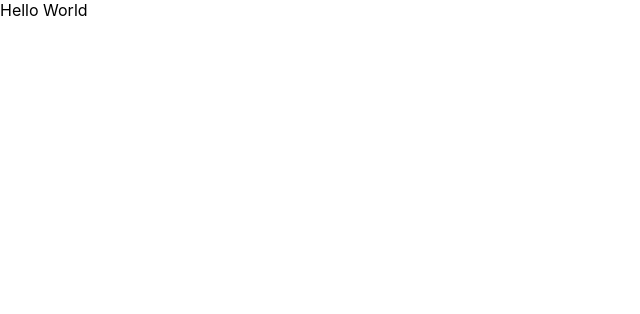
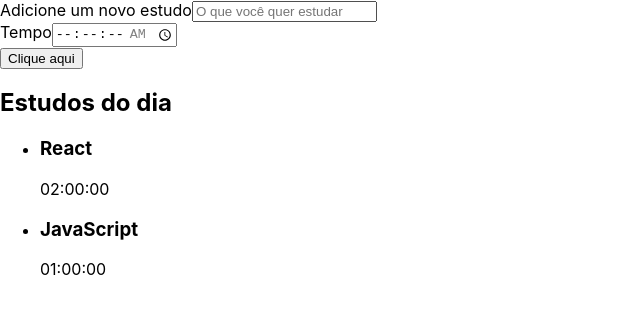
Before and after one commit to alexatp/alura-studies, a React (Create React App) app: page / in a window 1280 px wide. Shown: the top 314 px of the page, without its empty margins (0-640 px from the left). Built offline with nearby package versions, Linux system fonts and the light colour scheme.

Commit message:
Criação dos componentes Botao, Formulario e Lista

```diff
--- a/src/App.tsx
+++ b/src/App.tsx
@@ -1,9 +1,12 @@
 import React from 'react';
+import Formulario from './componentes/Formulario';
+import Lista from './componentes/Lista';
 
 function App() {
   return (
     <div className="App">
-Hello World
+      <Formulario />
+      <Lista />
     </div>
   );
 }
--- /dev/null
+++ b/src/componentes/Botao/index.tsx
@@ -0,0 +1,13 @@
+import React from 'react';
+
+class Botao extends React.Component {
+  render() {
+    return (
+      <button>
+        Clique aqui
+      </button>
+    );
+  }
+}
+
+export default Botao;
--- /dev/null
+++ b/src/componentes/Formulario/index.tsx
@@ -0,0 +1,40 @@
+import React from 'react';
+import Botao from '../Botao';
+
+class Formulario extends React.Component {
+    render() {
+        return (
+            <form>
+                <div>
+                    <label htmlFor="tarefa">
+                        Adicione um novo estudo
+                    </label>
+                    <input
+                        type="text"
+                        name="tarefa"
+                        id="tarefa"
+                        placeholder="O que você quer estudar"
+                        required
+                    />
+                </div>
+                <div>
+                    <label htmlFor="tempo">
+                        Tempo
+                    </label>
+                    <input
+                        type="time"
+                        step="1"
+                        name="tempo"
+                        id="tempo"
+                        min="00:00:00"
+                        max="01:30:00"
+                        required
+                    />
+                </div>
+                <Botao />
+            </form>
+        );
+    }
+}
+
+export default Formulario;
--- /dev/null
+++ b/src/componentes/Lista/index.tsx
@@ -0,0 +1,21 @@
+import React from 'react';
+
+function Lista() {
+return (
+    <aside>
+        <h2>Estudos do dia</h2>
+        <ul>
+            <li>
+                <h3>React</h3>
+                <span>02:00:00</span>
+            </li>
+            <li>
+            <h3>JavaScript</h3>
+            <span>01:00:00</span>
+            </li>
+            </ul>
+    </aside>
+)
+}
+
+export default Lista;
```
